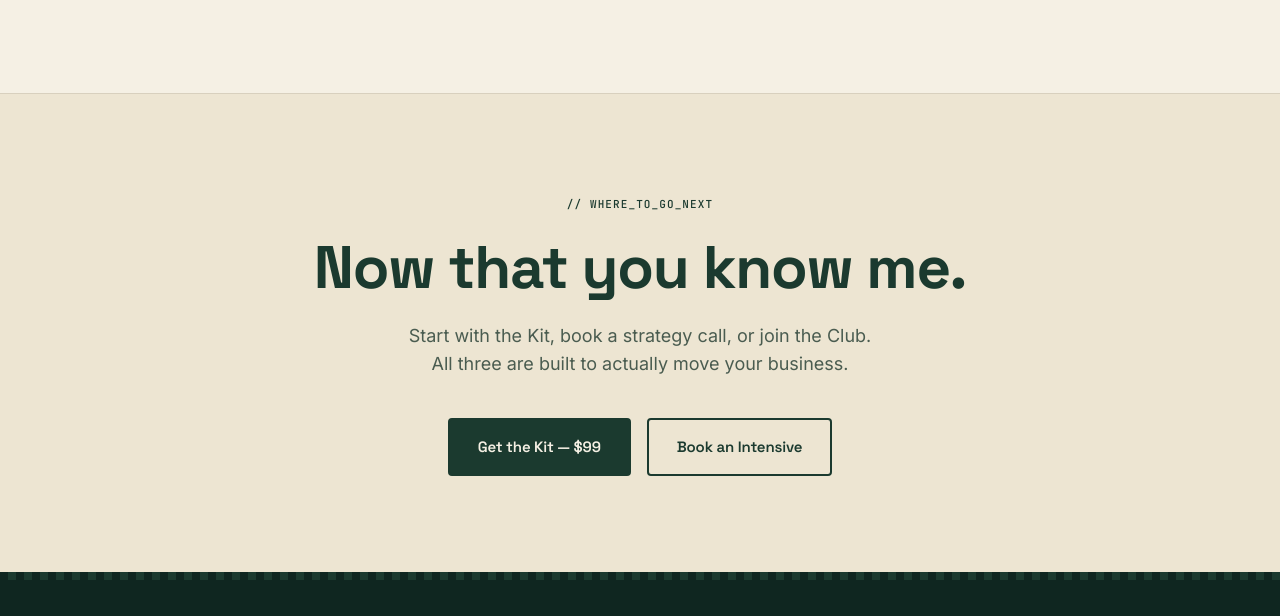
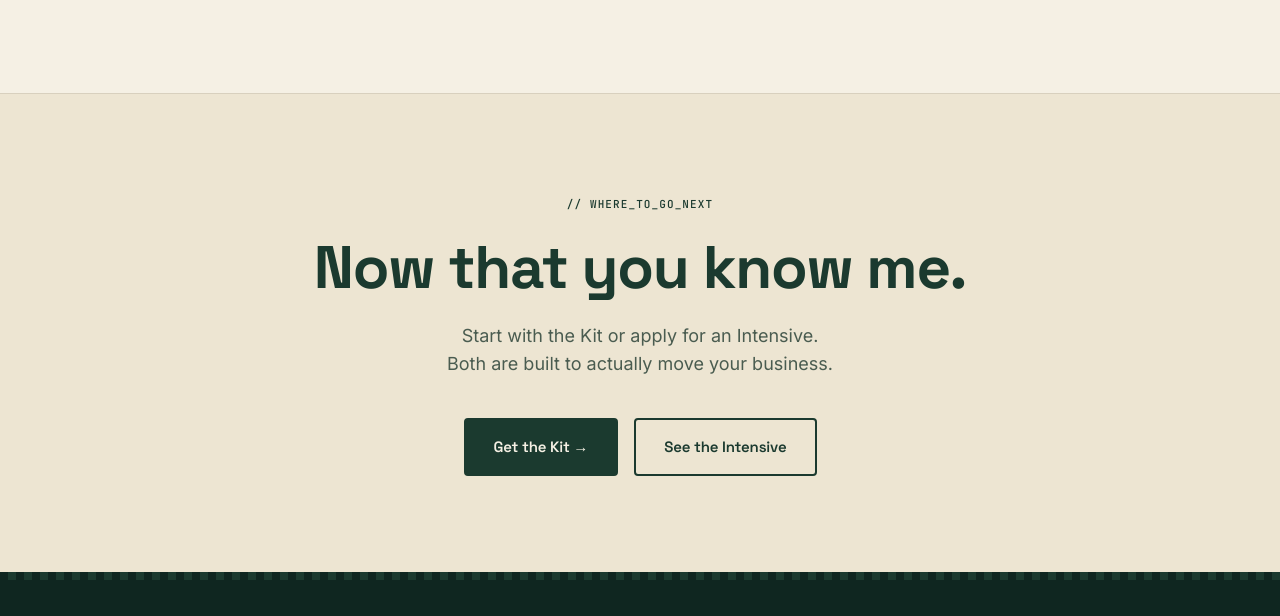
Before and after one commit to mayacreativeco/creativeco, a plain HTML site: page about.html in a window 1280 px wide. Shown: the part 4830-5446 px from the top of the page. Drawn offline with nearby package versions, Linux system fonts and the light colour scheme.

Commit message:
Update about.html CTA section — remove $99, update copy and links
Remove Club reference and $99 price. Update CTAs to use
booked-out.mayacreativeco.com and link Intensive to /intensive.html.

Co-Authored-By: Claude Sonnet 4.6 <noreply@anthropic.com>

```diff
--- a/about.html
+++ b/about.html
@@ -289,10 +289,10 @@
   <div class="max-w-3xl mx-auto text-center">
     <span class="mono-label">// where_to_go_next</span>
     <h2 class="font-display text-4xl md:text-6xl font-bold leading-tight mt-6 mb-6 display-balance text-forest">Now that you know me.</h2>
-    <p class="text-lg text-ash mb-10 max-w-xl mx-auto display-balance">Start with the Kit, book a strategy call, or join the Club. All three are built to actually move your business.</p>
+    <p class="text-lg text-ash mb-10 max-w-xl mx-auto display-balance">Start with the Kit or apply for an Intensive. Both are built to actually move your business.</p>
     <div class="flex flex-col sm:flex-row gap-4 justify-center items-center">
-      <a href="https://stan.store/mayacreativeco/p/booked-out-jwtvc1e8" class="btn-primary">Get the Kit — $99</a>
-      <a href="https://stan.store/mayacreativeco/p/strategy-intensive-g5nxk41l" class="btn-secondary">Book an Intensive</a>
+      <a href="https://booked-out.mayacreativeco.com/" class="btn-primary">Get the Kit →</a>
+      <a href="intensive.html" class="btn-secondary">See the Intensive</a>
     </div>
   </div>
 </section>
```
